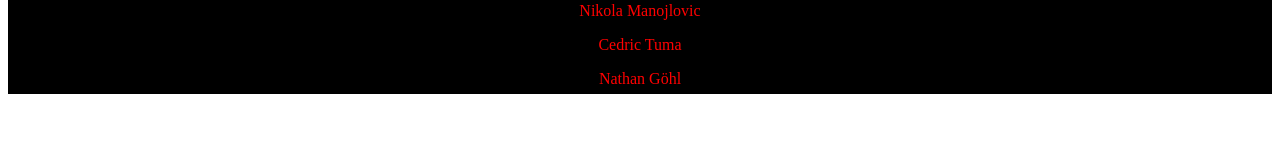
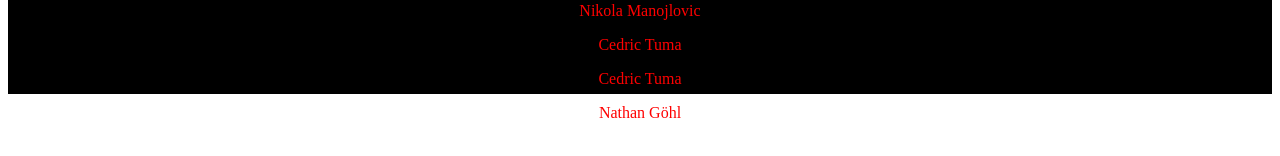
Before and after one commit to TigerL06/Wirtschaftsquiz, a plain HTML site: page Frontend/index.html in a window 1280 px wide. Shown: the part 508-664 px from the top of the page. Drawn offline with Linux system fonts and the light colour scheme.

Commit message:
namen add

```diff
--- a/Frontend/index.html
+++ b/Frontend/index.html
@@ -39,6 +39,7 @@
     <li> <a href="mailto:L.Koch.inf22@stud.bbbaden.ch"> <i class="fa-regular fa-envelope"> </i>L.Koch.inf22@stud.bbbaden.ch</a> </li>
     <p>Nikola Manojlovic </p>
     <p>Cedric Tuma </p>
+    <p>Cedric Tuma </p>
     <p>Nathan Göhl </p>
   </footer>
 
```
